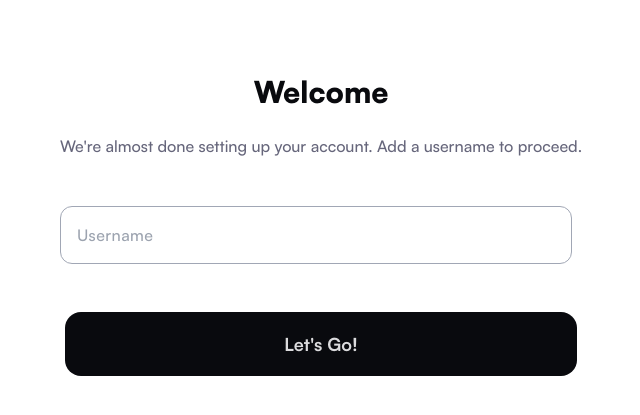
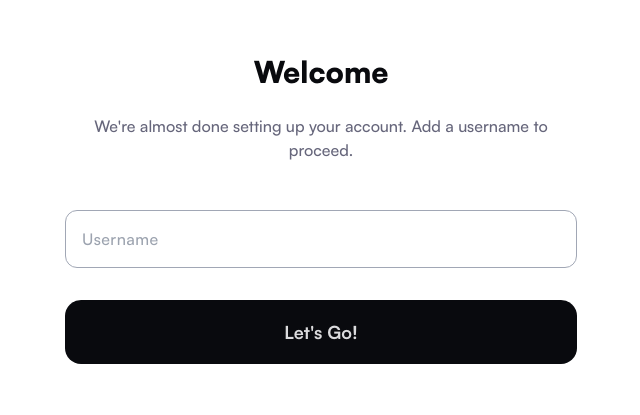
Before and after one commit to NoteRepoLabs/noterepo-web-client, a Next.js app: page /welcome in a window 1280 px wide. Shown: the part 207-622 px from the top of the page, without its empty margins (319-959 px from the left). Built offline with nearby package versions, Linux system fonts and the light colour scheme; no server answers.

Commit message:
feat: Improve welcome page UI

```diff
--- a/app/welcome/page.tsx
+++ b/app/welcome/page.tsx
@@ -76,7 +76,7 @@ export default function Page() {
     };
 
     return (
-        <section className="max-w-2xl md:my-8 mx-3 md:mx-auto flex flex-col justify-center items-center min-h-screen">
+        <section className="mt-8 w-full max-w-lg mx-auto text-center">
             <h1 className="font-black text-3xl mb-6 text-neutral-900 dark:text-neutral-100">
                 Welcome
             </h1>
```
